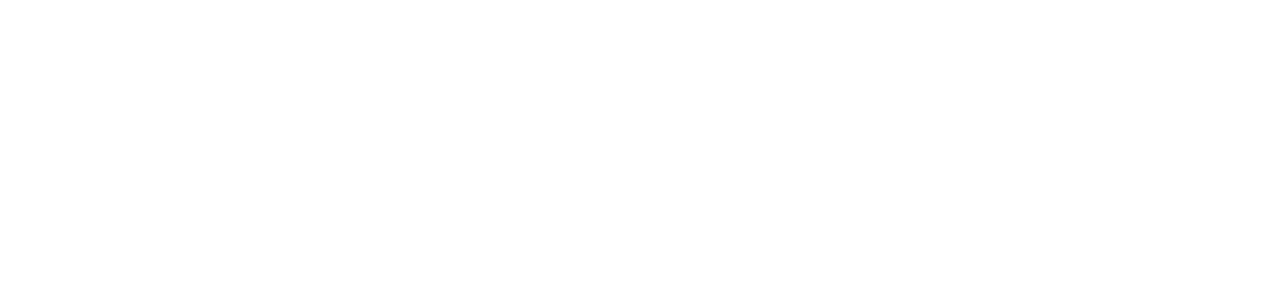
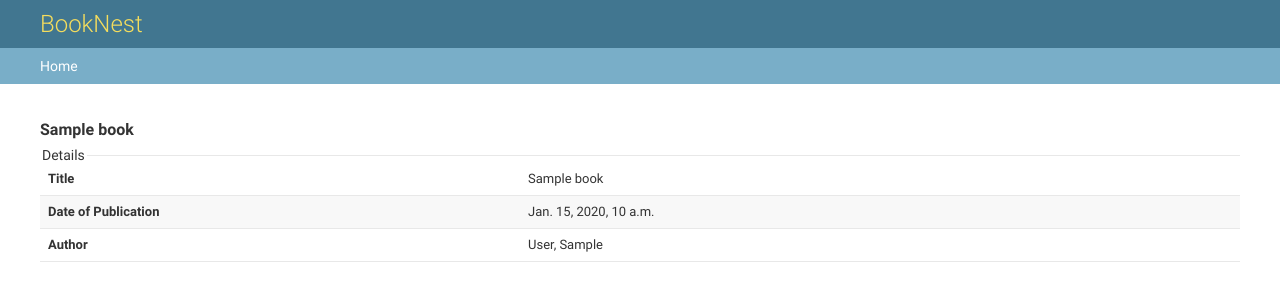
Before and after one commit to AldwynForTheWin/BookNest, a Django app: page /booksys/1/ in a window 1280 px wide. Before the commit the part shown is empty. Shown: the top 301 px of the page. Run offline with Django 3.2, Linux system fonts and the light colour scheme; tables that the repository leaves empty hold one stand-in row (values such as "Sample post").

Commit message:
diplay of book details enabled; EOE

```diff
--- a/booknest/urls.py
+++ b/booknest/urls.py
@@ -8,6 +8,6 @@ urlpatterns = patterns('',
     # url(r'^$', 'booknest.views.home', name='home'),
     # url(r'^blog/', include('blog.urls')),
 
-    url(r'^booksys/', include('booksys.urls')),
+    url(r'^booksys/', include('booksys.urls', namespace='booksys')),
     url(r'^admin/', include(admin.site.urls)),
 )
--- a/booksys/templates/booksys/detail.html
+++ b/booksys/templates/booksys/detail.html
@@ -0,0 +1,39 @@
+{% extends "admin/base_site.html" %}
+{% load i18n %}
+
+{% block title %}{{ book.title }}{% endblock %}
+
+{% block branding %}
+<h1 id="site-name">{% trans 'BookNest' %}</h1>
+{% endblock %}
+
+{% block content %}
+<style type="text/css">
+	table {
+		width: 100%;
+	}
+	th {
+		width: 40%;
+	}
+</style>
+<h2>{{ book.title }}</h2>
+<fieldset>
+	<legend>Details</legend>
+	<table>
+		<tr>
+			<th>Title</th>
+			<td>{{ book.title }}</td>
+		</tr>
+		<tr>
+			<th>Date of Publication</th>
+			<td>{{ book.pub_date }}</td>
+		</tr>
+		<tr>
+			<th>Author</th>
+			<td>{{ book.author }}</td>
+		</tr>
+	</table>
+</fieldset>
+{% endblock %}
+
+{% block nav-global %}{% endblock %}
--- a/templates/admin/base_site.html
+++ b/templates/admin/base_site.html
@@ -4,7 +4,7 @@
 {% block title %}{{ title }} | {% trans 'Django site admin' %}{% endblock %}
 
 {% block branding %}
-<h1 id="site-name">{% trans 'Django administration' %}</h1>
+<h1 id="site-name">{% trans 'BookNest administration' %}</h1>
 {% endblock %}
 
 {% block nav-global %}{% endblock %}
```
Also changed, not shown: 1 other file.
